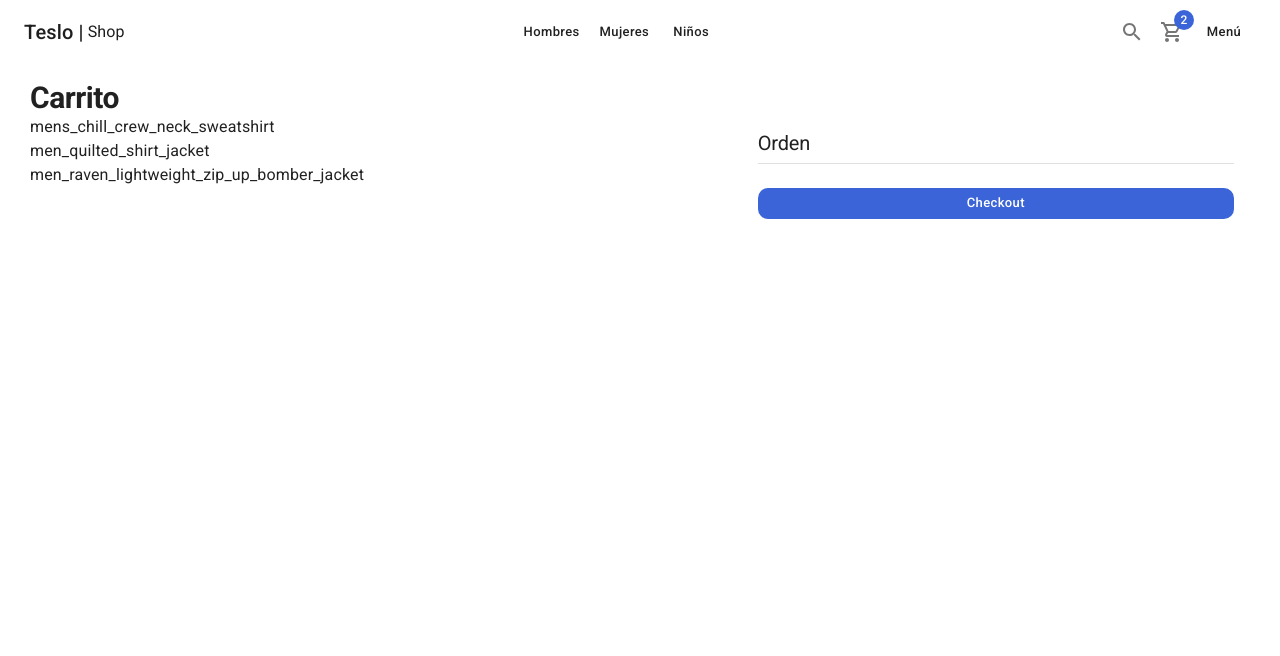
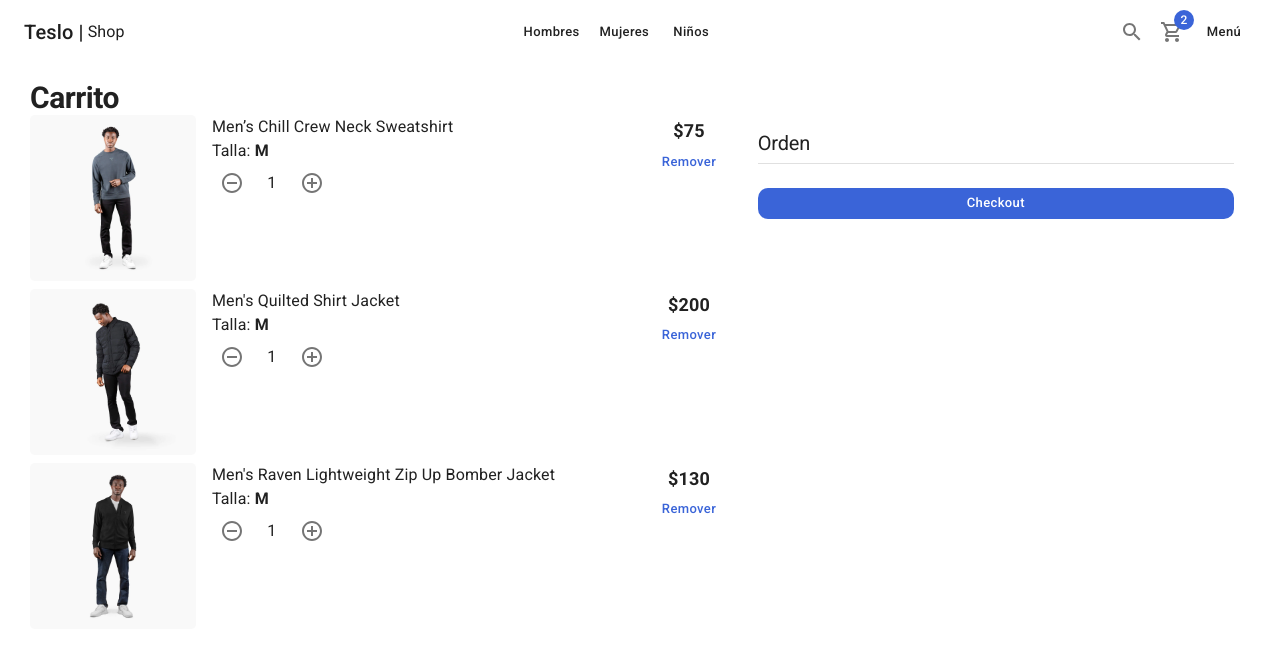
Before and after one commit to scarrilloh77/teslo-shop, a Next.js app: page /cart in a window 1280 px wide. Shown: the top 656 px of the page. Built offline with nearby package versions, Linux system fonts and the light colour scheme.

Commit message:
Show products of shopping car

```diff
--- a/components/cart/CartList.tsx
+++ b/components/cart/CartList.tsx
@@ -1,5 +1,14 @@
 import { initialData } from '@/database/products';
-import { Typography } from '@mui/material';
+import {
+  Button,
+  CardActionArea,
+  CardMedia,
+  Grid,
+  Link,
+  Typography,
+} from '@mui/material';
+import NextLink from 'next/link';
+import { ItemCounter } from '../ui';
 
 const productsInCart = [
   initialData.products[0],
@@ -11,7 +20,40 @@
   return (
     <>
       {productsInCart.map((product) => (
-        <Typography key={product.slug}>{product.slug}</Typography>
+        <Grid container spacing={2} key={product.slug} sx={{ mb: 1 }}>
+          <Grid item xs={3}>
+            <NextLink href="/" passHref legacyBehavior>
+              <Link>
+                <CardActionArea>
+                  <CardMedia
+                    image={`products/${product.images[0]}`}
+                    component="img"
+                    sx={{ borderRadius: '5px' }}
+                  ></CardMedia>
+                </CardActionArea>
+              </Link>
+            </NextLink>
+          </Grid>
+          <Grid item xs={7}>
+            <Typography variant="body1">{product.title}</Typography>
+            <Typography variant="body1">
+              Talla: <strong>M</strong>
+            </Typography>
+            <ItemCounter />
+          </Grid>
+          <Grid
+            item
+            xs={2}
+            display="flex"
+            alignItems="center"
+            flexDirection="column"
+          >
+            <Typography variant="subtitle1">${product.price}</Typography>
+            <Button variant="text" color="secondary">
+              Remover
+            </Button>
+          </Grid>
+        </Grid>
       ))}
     </>
   );
```
